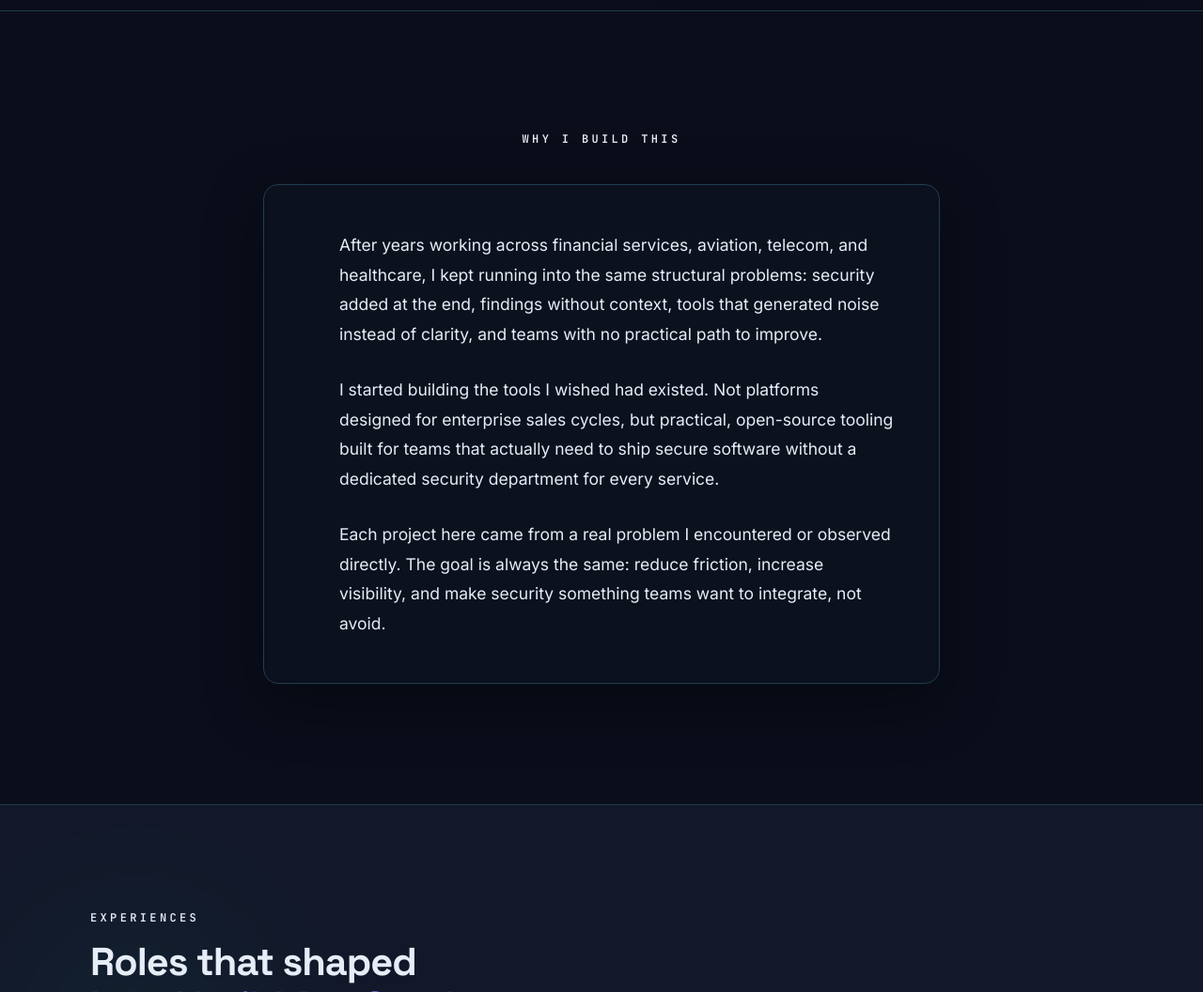
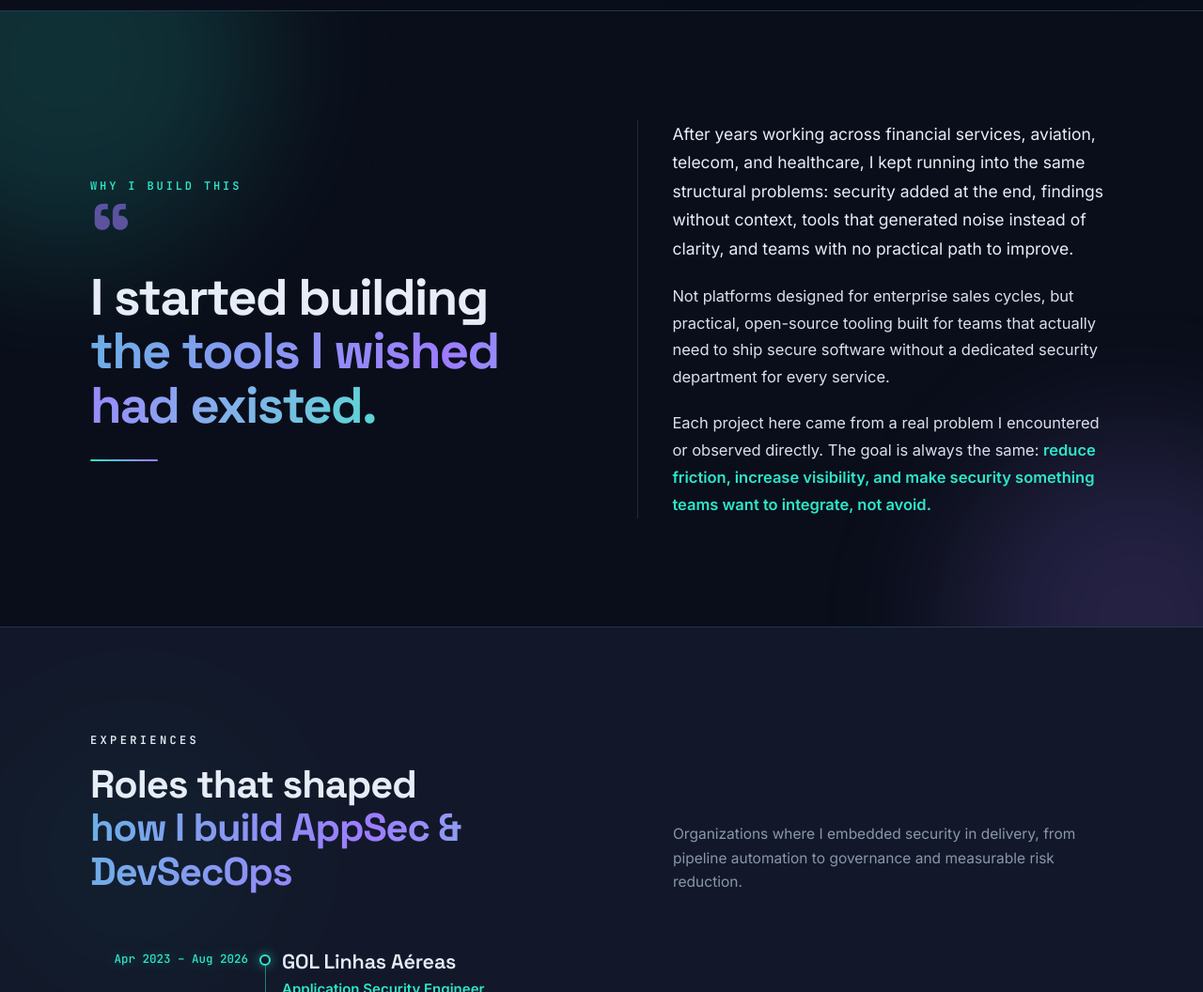
Before and after one commit to lucashgrifoni/lucashgrifoni, an Astro site: page / in a window 1280 px wide. Shown: the part 960-2016 px from the top of the page at 94% size. Built offline with nearby package versions, Linux system fonts and the light colour scheme; Astro itself is replaced by a stand-in of ours; animation ran at ten frames a second.

Commit message:
style: redesign Why I build this as a pull-quote layout

```diff
--- a/src/components/sections/Manifesto.astro
+++ b/src/components/sections/Manifesto.astro
@@ -3,44 +3,144 @@
 
 <section
   id="about"
-  class="relative z-10 border-t border-[color-mix(in_srgb,var(--color-accent)_8%,var(--color-border))] bg-canvas py-24 md:py-32"
+  class="about relative z-10 overflow-hidden border-t border-[color-mix(in_srgb,var(--color-accent)_8%,var(--color-border))] bg-canvas"
   aria-labelledby="about-heading"
 >
-  <div class="pointer-events-none absolute left-[8%] top-0 h-px w-[30%] max-w-md bg-gradient-to-r from-transparent via-accent/25 to-transparent md:left-[12%]" aria-hidden="true"></div>
+  <div class="about-glow about-glow--teal" aria-hidden="true"></div>
+  <div class="about-glow about-glow--violet" aria-hidden="true"></div>
 
-  <div class="mx-auto max-w-3xl px-4 sm:px-6" data-reveal>
-    <p
-      class="mono mb-10 text-center text-[11px] font-semibold uppercase tracking-[0.28em] text-accent/90 md:text-xs"
-    >
-      Why I Build This
-    </p>
-    <h2 id="about-heading" class="sr-only">About</h2>
-    <div
-      class="relative rounded-2xl border border-[color-mix(in_srgb,var(--color-accent)_10%,var(--color-border))] bg-[color-mix(in_srgb,var(--color-surface)_35%,transparent)] px-6 py-10 shadow-[0_20px_60px_rgba(0,0,0,0.35)] backdrop-blur-[2px] md:px-12 md:py-12"
-    >
-      <div
-        class="pointer-events-none absolute bottom-8 left-5 top-8 w-px bg-gradient-to-b from-accent/40 via-accent/15 to-transparent md:left-8"
-        aria-hidden="true"
-      >
+  <div class="about-grid relative mx-auto max-w-6xl px-4 sm:px-6 lg:px-8" data-reveal>
+    <div>
+      <p class="mono about-eyebrow">Why I build this</p>
+      <h2 id="about-heading" class="font-display about-quote">
+        <span class="about-mark" aria-hidden="true">“</span>I started building{' '}
+        <span class="text-brand-gradient">the tools I wished had existed.</span>
+      </h2>
+      <div class="about-rule" aria-hidden="true"></div>
     </div>
-      <div class="space-y-7 pl-5 text-[17px] leading-[1.75] text-text-primary/95 md:pl-8 md:text-[17.5px] md:leading-[1.8]">
-        <p>
-          After years working across financial services, aviation, telecom, and healthcare, I kept
-          running into the same structural problems: security added at the end, findings without
-          context, tools that generated noise instead of clarity, and teams with no practical path to
-          improve.
+
+    <div class="about-text">
+      <p class="about-lead">
+        After years working across financial services, aviation, telecom, and healthcare, I kept running into the same
+        structural problems: security added at the end, findings without context, tools that generated noise instead of
+        clarity, and teams with no practical path to improve.
       </p>
       <p>
-          I started building the tools I wished had existed. Not platforms designed for enterprise
-          sales cycles, but practical, open-source tooling built for teams that actually need to ship
-          secure software without a dedicated security department for every service.
+        Not platforms designed for enterprise sales cycles, but practical, open-source tooling built for teams that
+        actually need to ship secure software without a dedicated security department for every service.
       </p>
       <p>
-          Each project here came from a real problem I encountered or observed directly. The goal is
-          always the same: reduce friction, increase visibility, and make security something teams want
-          to integrate, not avoid.
+        Each project here came from a real problem I encountered or observed directly. The goal is always the same:{' '}
+        <strong>reduce friction, increase visibility, and make security something teams want to integrate, not avoid.</strong>
       </p>
     </div>
   </div>
-  </div>
 </section>
+
+<style>
+  .about {
+    padding-block: clamp(5rem, 9vw, 8rem);
+  }
+
+  .about-glow {
+    position: absolute;
+    border-radius: 50%;
+    filter: blur(70px);
+    pointer-events: none;
+  }
+
+  .about-glow--teal {
+    width: 420px;
+    height: 420px;
+    left: -140px;
+    top: -160px;
+    background: color-mix(in srgb, var(--color-accent) 16%, transparent);
+  }
+
+  .about-glow--violet {
+    width: 380px;
+    height: 380px;
+    right: -120px;
+    bottom: -180px;
+    background: color-mix(in srgb, var(--color-accent-2) 18%, transparent);
+  }
+
+  .about-grid {
+    display: grid;
+    grid-template-columns: minmax(0, 1fr) minmax(0, 1fr);
+    gap: clamp(2rem, 6vw, 5rem);
+    align-items: center;
+  }
+
+  .about-eyebrow {
+    margin: 0 0 1rem;
+    font-size: 12px;
+    font-weight: 600;
+    letter-spacing: 0.24em;
+    text-transform: uppercase;
+    color: var(--color-accent);
+  }
+
+  .about-quote {
+    margin: 0;
+    font-size: clamp(2rem, 4.4vw, 3.4rem);
+    font-weight: 700;
+    line-height: 1.06;
+    letter-spacing: -0.03em;
+    color: var(--color-text);
+    text-wrap: balance;
+  }
+
+  .about-mark {
+    display: block;
+    font-size: 1.6em;
+    line-height: 0.6;
+    margin-bottom: 0.15em;
+    color: var(--color-accent-2);
+    opacity: 0.55;
+  }
+
+  .about-rule {
+    width: 4.5rem;
+    height: 2px;
+    margin-top: 1.75rem;
+    border-radius: 2px;
+    background: linear-gradient(90deg, var(--color-accent), var(--color-accent-2));
+  }
+
+  .about-text {
+    display: grid;
+    gap: 1.25rem;
+    padding-left: clamp(0rem, 3vw, 2.25rem);
+    border-left: 1px solid var(--color-border);
+  }
+
+  .about-text p {
+    margin: 0;
+    max-width: 52ch;
+    font-size: 16.5px;
+    line-height: 1.75;
+    color: color-mix(in srgb, var(--color-text) 85%, var(--color-muted));
+  }
+
+  .about-text .about-lead {
+    font-size: 17.5px;
+    color: var(--color-text);
+  }
+
+  .about-text strong {
+    font-weight: 600;
+    color: var(--color-accent);
+  }
+
+  @media (max-width: 820px) {
+    .about-grid {
+      grid-template-columns: minmax(0, 1fr);
+    }
+
+    .about-text {
+      padding-left: 0;
+      border-left: 0;
+    }
+  }
+</style>
```
Lines whose indentation alone changed are shown as unchanged.
